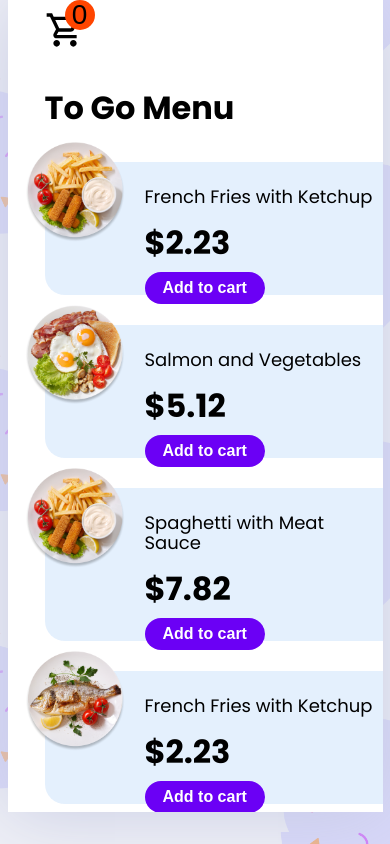
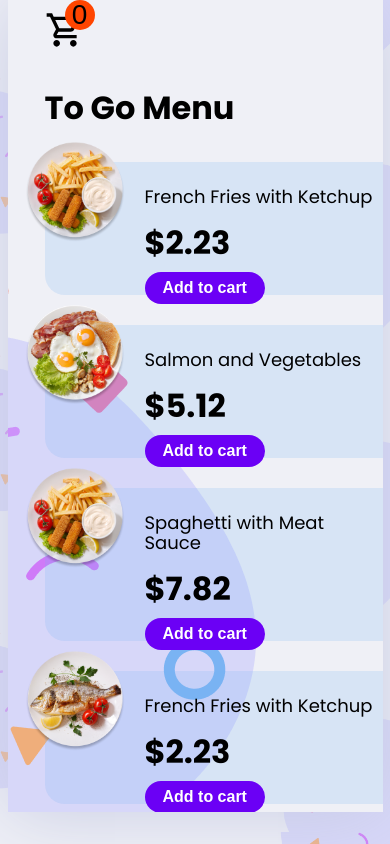
Before and after one commit to helloelio/eCommerce-component, a Vue app: page / in a window 390 px wide. Built offline with nearby package versions, Linux system fonts and the light colour scheme.

Commit message:
fix backgroun for card in mobile version

```diff
--- a/src/App.vue
+++ b/src/App.vue
@@ -115,6 +115,8 @@ hr {
     height: 100%;
   }
   .card {
+    background-image: url('./assets/background.png');
+    background-color: #eff0f6;
     border-radius: 0;
   }
   .shop {
```
